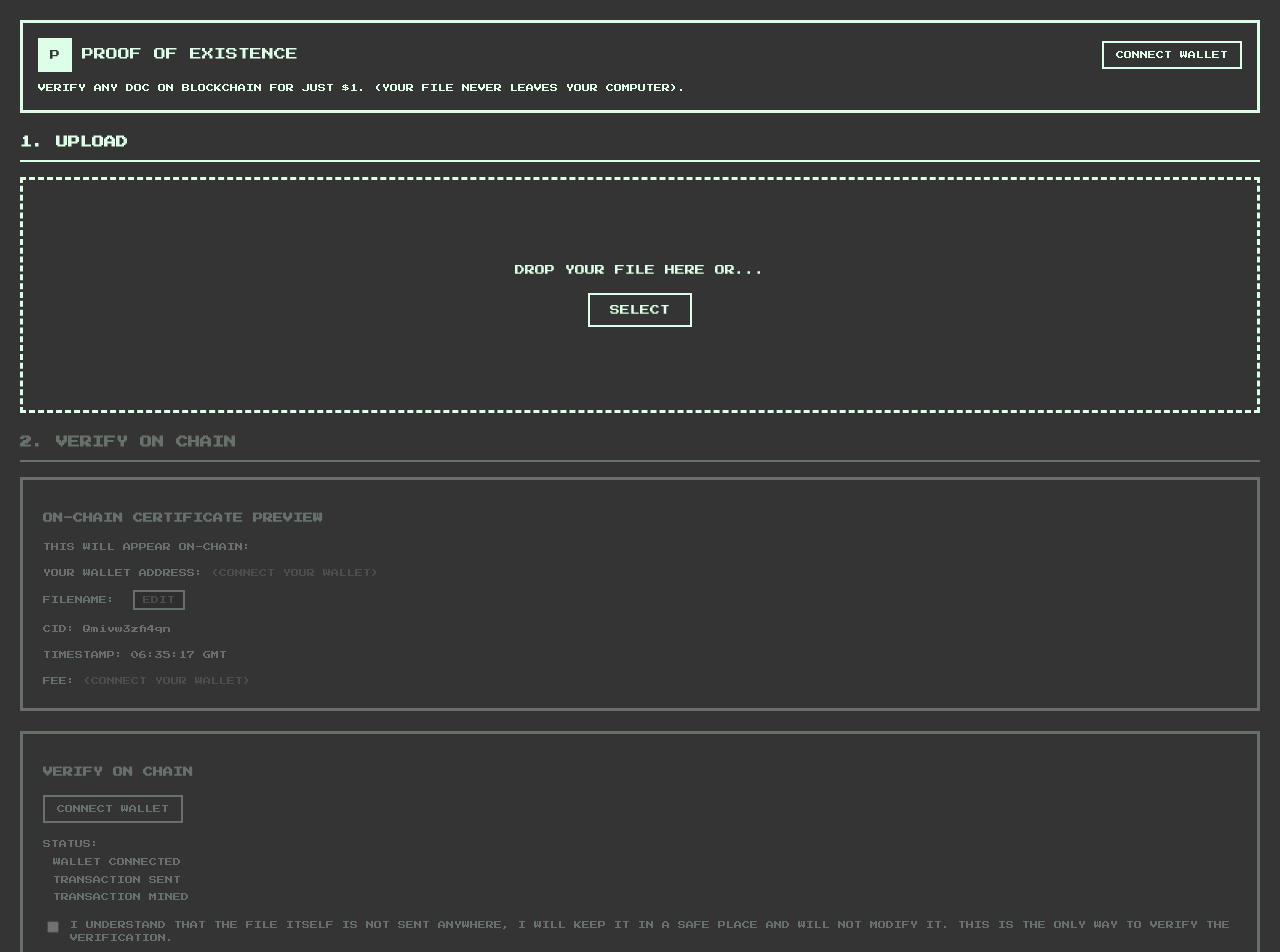
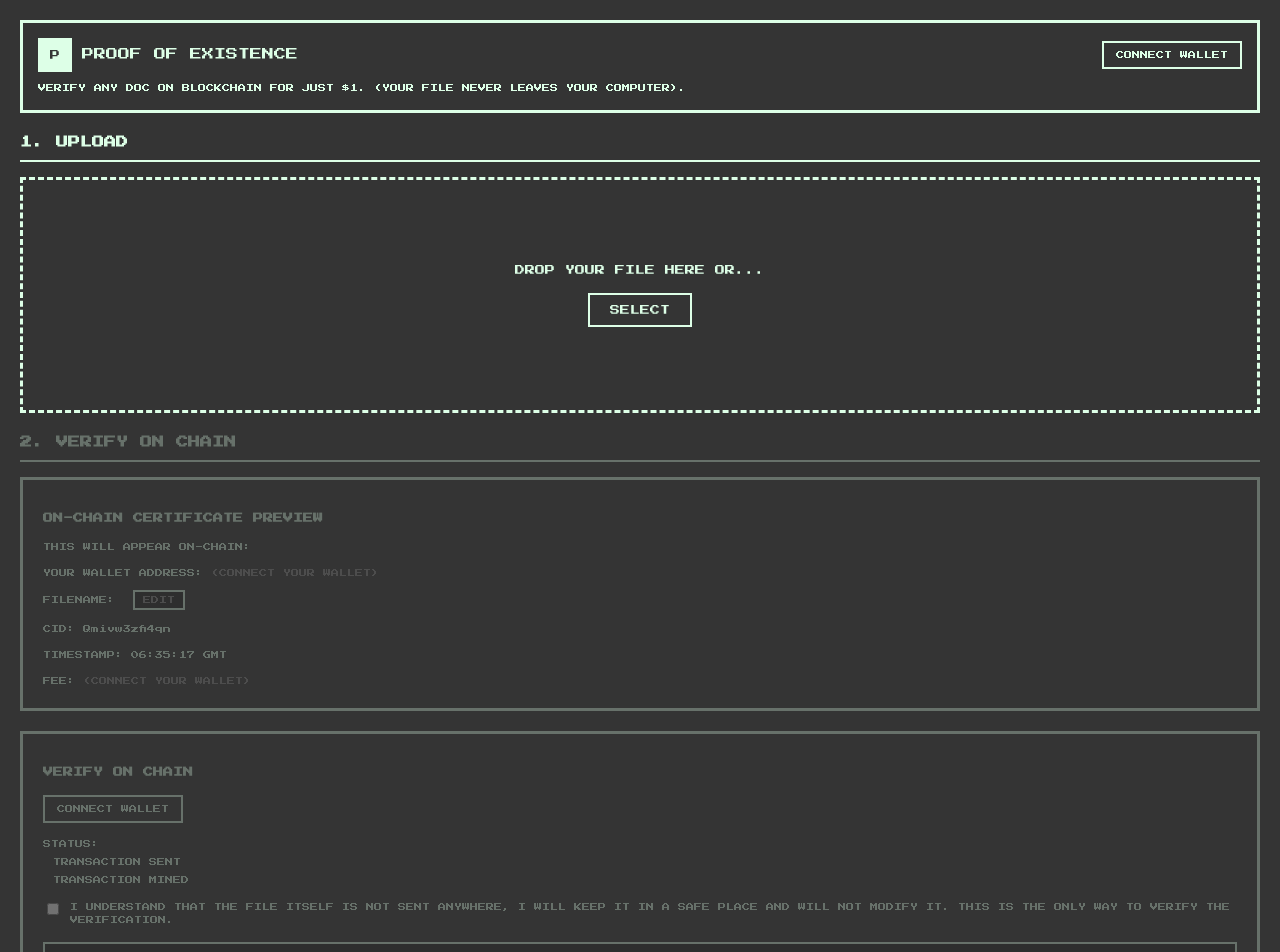
Before and after one commit to self-reality/verifier, a Next.js app in the folder web/: page / in a window 1280 px wide. Shown: the top 952 px of the page. Built offline with nearby package versions, Linux system fonts and the light colour scheme.

Commit message:
Removed WALLET CONNECTED status

```diff
--- a/web/pages/index.tsx
+++ b/web/pages/index.tsx
@@ -507,9 +507,6 @@ export default function Home() {
                 STATUS:
                 <div style={{ marginLeft: '10px', marginTop: '5px' }}>
                   <div style={{ display: 'flex', alignItems: 'center', gap: '8px', marginBottom: '5px' }}>
-                    {transactionStatus !== 'idle' ? '✓' : ' '} WALLET CONNECTED
-                  </div>
-                  <div style={{ display: 'flex', alignItems: 'center', gap: '8px', marginBottom: '5px' }}>
                     {transactionStatus === 'sent' || transactionStatus === 'minted' ? '✓' : ' '} TRANSACTION SENT
                   </div>
                   <div style={{ display: 'flex', alignItems: 'center', gap: '8px' }}>
```
